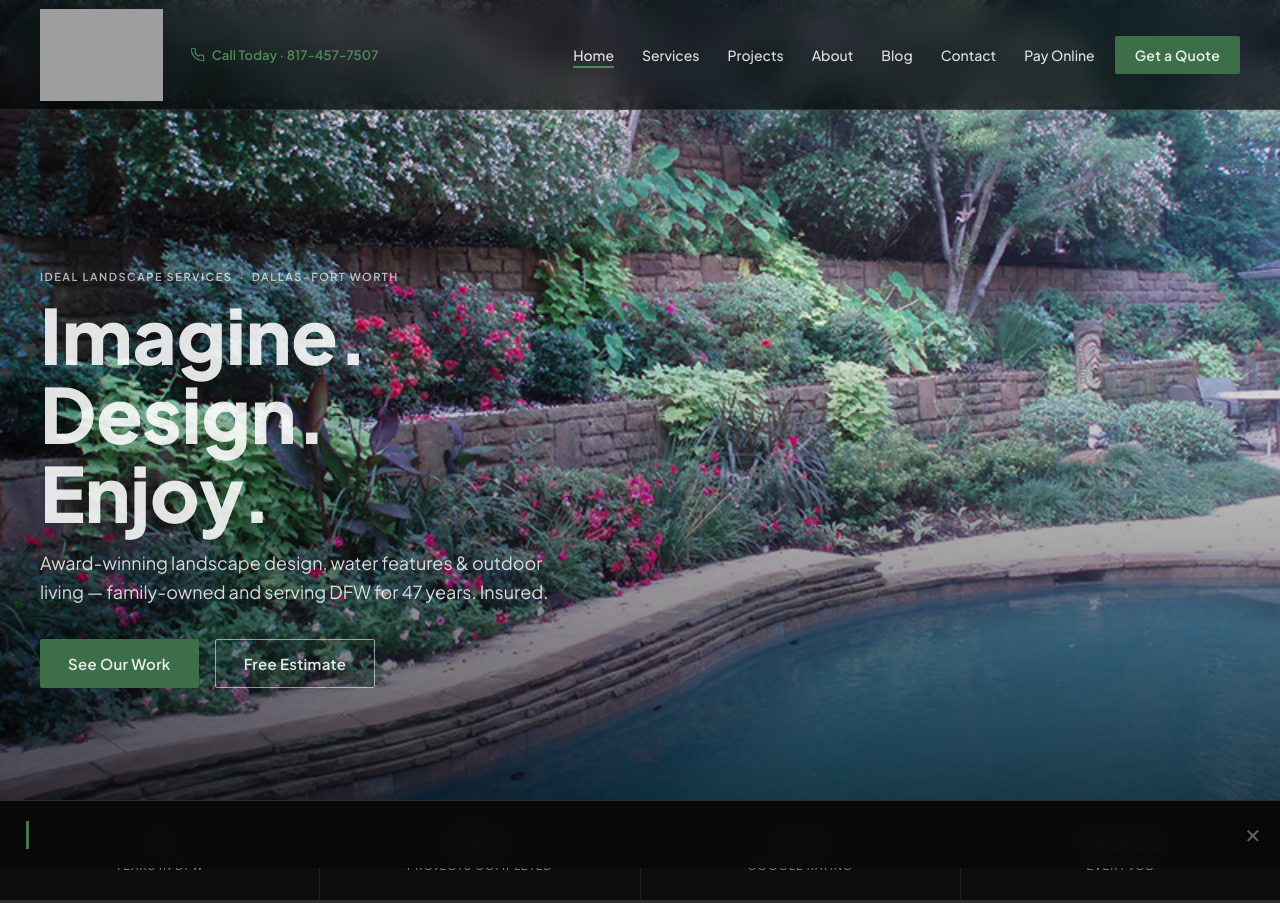
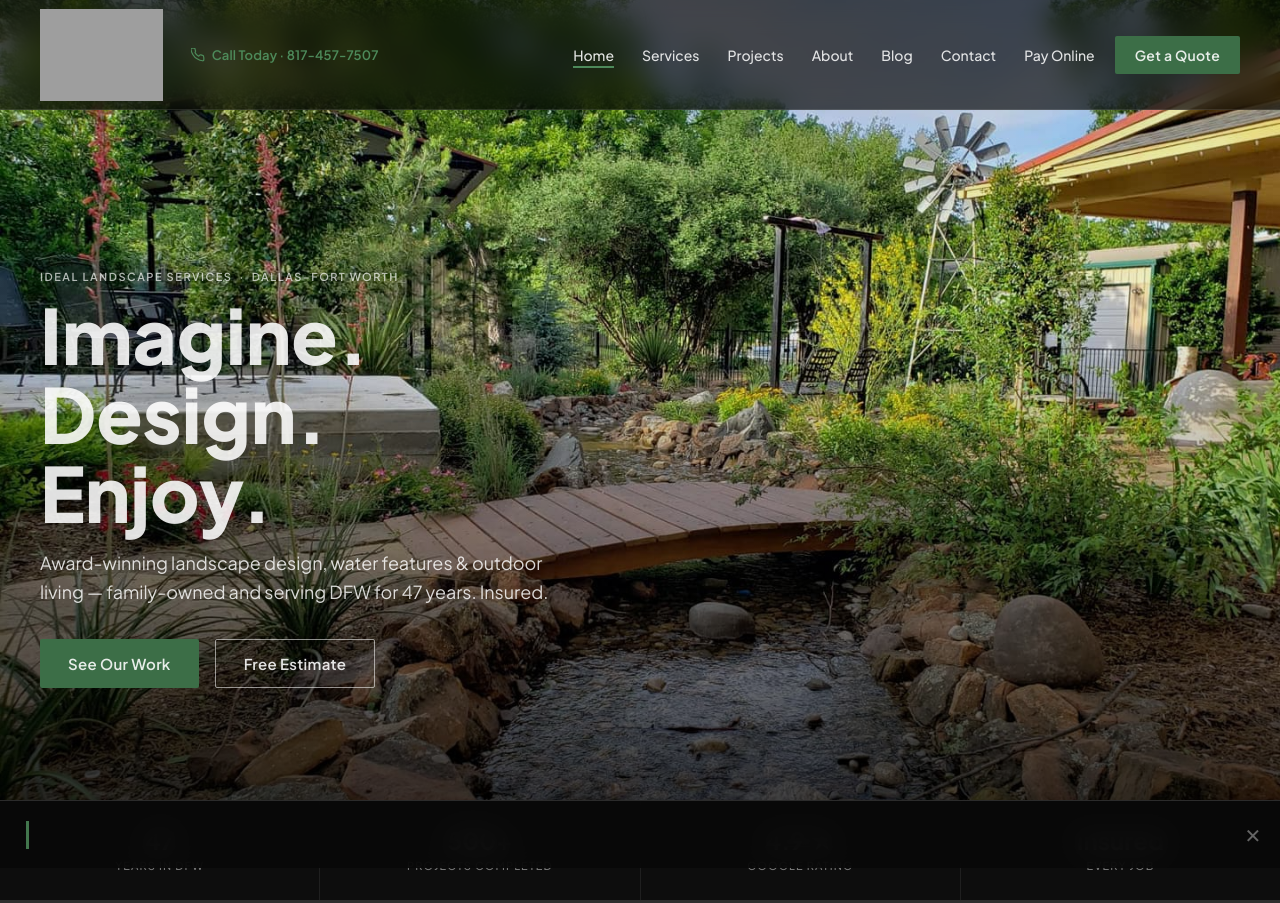
Before and after one commit to Benjination/Ideal-Landscape-Services, a plain HTML site: page Website/Actual/index.html in a window 1280 px wide. Shown: the top 903 px of the page. Drawn offline with nearby package versions, Linux system fonts and the light colour scheme; no server answers; grey boxes are pictures that could not be loaded.

Commit message:
Changed hero image, home

```diff
--- a/Website/Actual/index.html
+++ b/Website/Actual/index.html
@@ -55,7 +55,7 @@
   </nav>
 
   <!-- HERO -->
-  <section class="hero" style="background-image: url('images/outdoor-living/Swimming-Pool-Knockout-Roses-Ivy.jpg');">
+  <section class="hero" style="background-image: url('images/water-features/Stream-with-bridge-1.jpg');">
     <div class="hero-overlay"></div>
     <div class="hero-content">
       <span class="eyebrow">Ideal Landscape Services &nbsp;·&nbsp; Dallas–Fort Worth</span>
```
